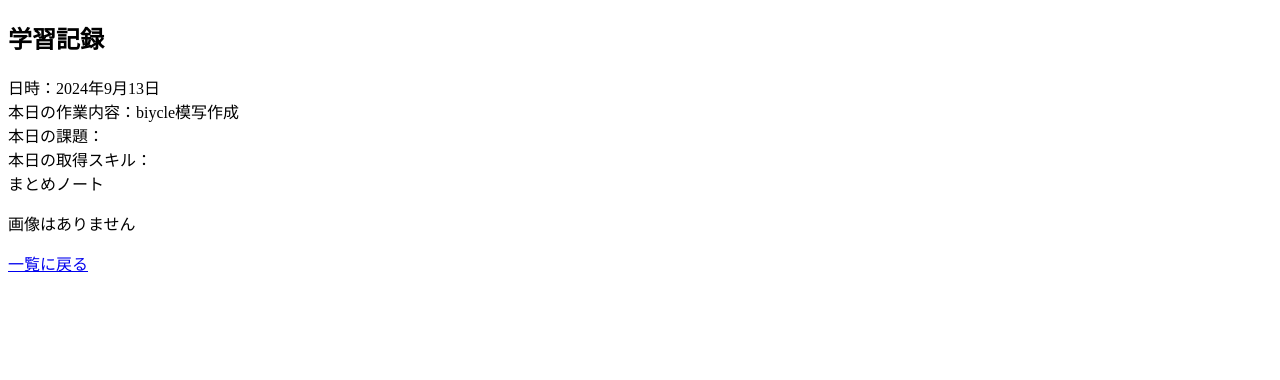
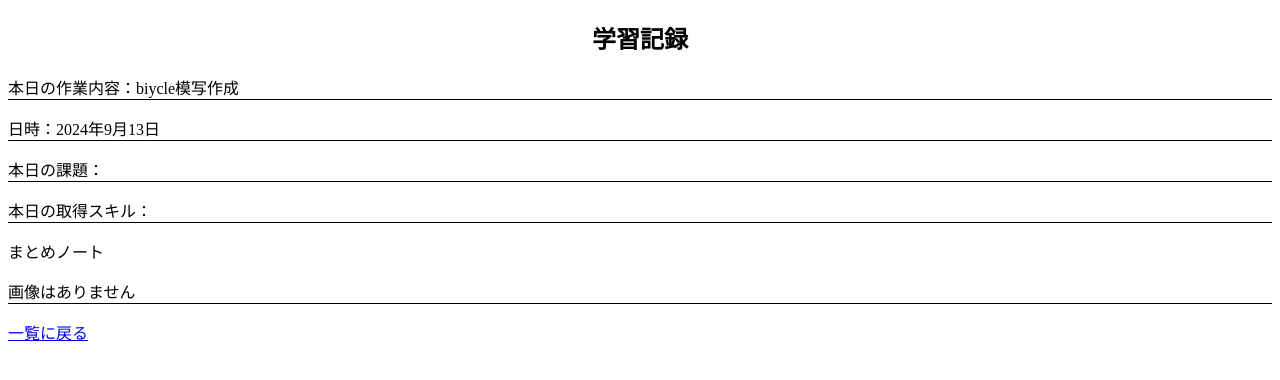
Before and after one commit to shellnote/study_record, a Django app: page /record/post/1/ in a window 1280 px wide. Shown: the top 380 px of the page. Run offline with Django 5.2, Linux system fonts and the light colour scheme; data comes from the database, SQL or seed files in the repository.

Commit message:
1013 finish

```diff
--- a/static/css/style.css
+++ b/static/css/style.css
@@ -1,4 +1,31 @@
 
+h2{
+    text-align: center;
+}
 label{
     display: block;
 }
+.detail {
+    text-decoration: none;
+    color: rgb(255, 255, 255);
+    border: 1px solid #000;
+    background-color: gray;
+    padding: 5px;
+    margin-left: 10px;
+}
+.record{
+    color: #000;
+}
+li{
+    margin: 10px 0;
+    border-bottom: 1px solid #000;
+    padding-bottom: 8px;
+}
+ul{
+    list-style: none;
+}
+
+/* detail */
+.post p{
+    border-bottom:1px solid #000;
+}
--- a/templates/recordapp/base.html
+++ b/templates/recordapp/base.html
@@ -5,6 +5,7 @@
     <meta charset="UTF-8">
     <meta name="viewport" content="width=device-width, initial-scale=1.0">
     <link rel="stylesheet" href="{% static 'css/style.css' %}">
+    <link rel="stylesheet" href="https://cdnjs.cloudflare.com/ajax/libs/font-awesome/6.0.0-beta3/css/all.min.css">
     <title>study_record</title>
 </head>
 <body>
--- a/templates/recordapp/detail.html
+++ b/templates/recordapp/detail.html
@@ -1,16 +1,20 @@
 {% extends "recordapp/base.html" %}
 {% block content %}
 <h2>学習記録</h2>
-<div>日時：{{ post.date }}</div>
-<div>本日の作業内容：{{ post.what_done }}</div>
-<div>本日の課題：{{ post.what_not_done }}</div>
-<div>本日の取得スキル：{{ post.what_learned }}</div>
-<div>まとめノート
-    {% if post.summary_image %}
-    <img src="{{ post.summary_image.url }}" alt="まとめノート">
-    {% else %}
-        <p>画像はありません</p>
-    {% endif %}</div>
+<div class="post">
+    <p>本日の作業内容：{{ post.what_done }}</p>
+    <p>日時：{{ post.date }}</p>
+    <p>本日の課題：{{ post.what_not_done }}</p>
+    <p>本日の取得スキル：{{ post.what_learned }}</p>
+    <div>まとめノート
+        {% if post.summary_image %}
+        <img src="{{ post.summary_image.url }}" alt="まとめノート">
+        {% else %}
+            <p>画像はありません</p>
+        {% endif %}
+    </div>
+
+</div>
 
 <a href="{% url 'recordapp:index' %}">一覧に戻る</a>
 
--- a/templates/recordapp/index.html
+++ b/templates/recordapp/index.html
@@ -1,11 +1,11 @@
     {% extends "recordapp/base.html" %}
     {% block content %}
     <h2>プログラミング学習記録</h2>
-    <a href="{% url 'recordapp:post'%}">記録を書く</a>
+    <div><a class="record" href="{% url 'recordapp:post'%}"><i class="fas fa-pencil-alt"></i>記録を書く</a></div>
     <ul>
         {% for post in posts %}
-            <li>{{ post.date }}: {{ post.what_done }} :{{ post.slug }}
-                <a href="{% url 'recordapp:detail' post.slug%}">詳細</a>
+            <li>{{ post.date }}<br>{{ post.what_done }}
+                <a class="detail" href="{% url 'recordapp:detail' post.slug%}">詳細</a>
             </li>
 
         {% empty %}
```
Also changed, not shown: db.sqlite3.
